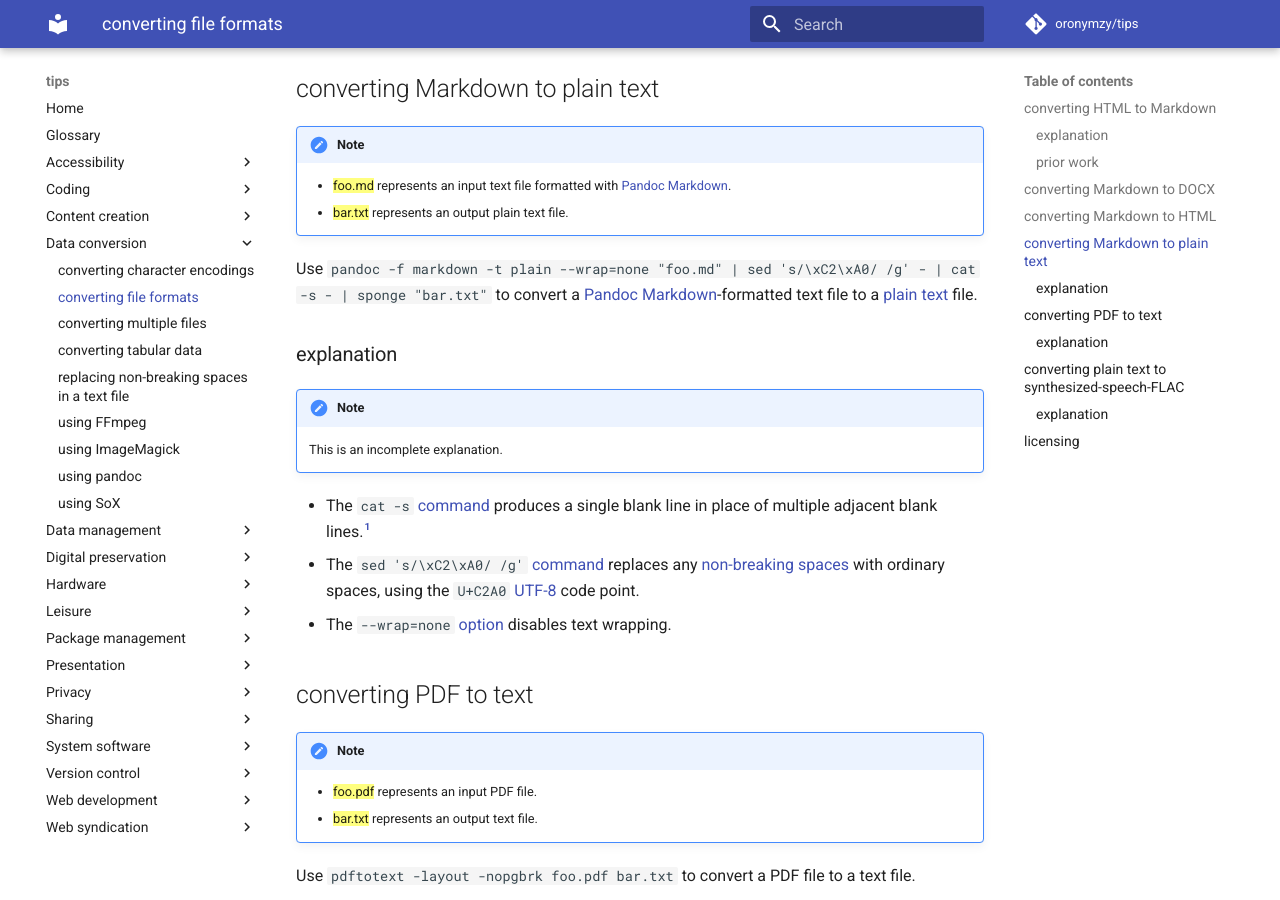
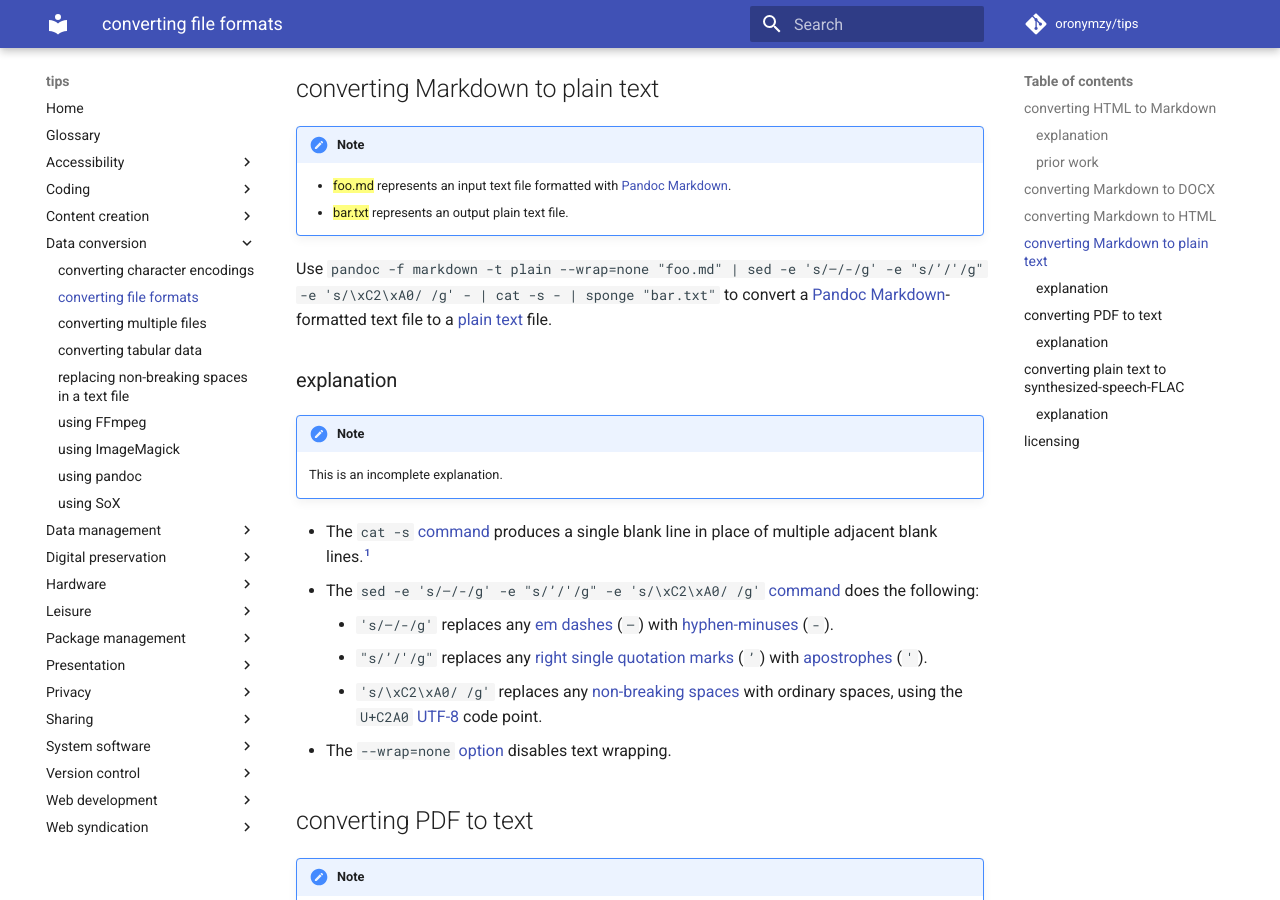
Before and after one commit to oronymzy/tips, an MkDocs documentation site: the page built from docs/cnvffmt.md, in a window 1280 px wide and 900 px high, scrolled down 2442 px. Built offline with MkDocs 1.6.1 and Material for MkDocs 9.7.7, drawn with Linux system fonts in a browser that asks for light colours; comment, search, counter and statistics services are not loaded.

Commit message:
Improve method of converting Markdown to plain text
Add content to `sed` command to replace any em dashes with
hyphen-minuses and to replace any right single quotation marks with
apostrophes.

```diff
--- a/docs/cnvffmt.md
+++ b/docs/cnvffmt.md
@@ -69,7 +69,7 @@ Use `pandoc -f markdown -t html "foo.md" -o "bar.html"` to convert a [Pandoc Mar
     - {==foo.md==} represents an input text file formatted with [Pandoc Markdown](https://pandoc.org/MANUAL.html#pandocs-markdown).
     - {==bar.txt==} represents an output plain text file.
 
-Use `pandoc -f markdown -t plain --wrap=none "foo.md" | sed 's/\xC2\xA0/ /g' - | cat -s - | sponge "bar.txt"` to convert a [Pandoc Markdown](https://pandoc.org/MANUAL.html#pandocs-markdown)-formatted text file to a [plain text](https://en.wikipedia.org/wiki/Plain_text) file.
+Use `pandoc -f markdown -t plain --wrap=none "foo.md" | sed -e 's/—/-/g' -e "s/’/'/g" -e 's/\xC2\xA0/ /g' - | cat -s - | sponge "bar.txt"` to convert a [Pandoc Markdown](https://pandoc.org/MANUAL.html#pandocs-markdown)-formatted text file to a [plain text](https://en.wikipedia.org/wiki/Plain_text) file.
 
 ### explanation
 
@@ -78,7 +78,10 @@ Use `pandoc -f markdown -t plain --wrap=none "foo.md" | sed 's/\xC2\xA0/ /g' - |
     This is an incomplete explanation.
 
 - The `cat -s` [command](https://en.wikipedia.org/wiki/Cat_(Unix)) produces a single blank line in place of multiple adjacent blank lines.[^cnvffmt1]
-- The `sed 's/\xC2\xA0/ /g'` [command](https://en.wikipedia.org/wiki/Sed) replaces any [non-breaking spaces](https://en.wikipedia.org/wiki/Non-breaking_space) with ordinary spaces, using the `U+C2A0` [UTF-8](https://en.wikipedia.org/wiki/UTF-8) code point.
+- The `sed -e 's/—/-/g' -e "s/’/'/g" -e 's/\xC2\xA0/ /g'` [command](https://en.wikipedia.org/wiki/Sed) does the following:
+    - `'s/—/-/g'` replaces any [em dashes](https://en.wiktionary.org/wiki/%E2%80%94) (`—`) with [hyphen-minuses](https://en.wiktionary.org/wiki/-) (`-`).
+    - `"s/’/'/g"` replaces any [right single quotation marks](https://en.wiktionary.org/wiki/%E2%80%99) (`’`) with [apostrophes](https://en.wiktionary.org/wiki/%27) (`'`).
+    - `'s/\xC2\xA0/ /g'` replaces any [non-breaking spaces](https://en.wikipedia.org/wiki/Non-breaking_space) with ordinary spaces, using the `U+C2A0` [UTF-8](https://en.wikipedia.org/wiki/UTF-8) code point.
 - The `--wrap=none` [option](https://pandoc.org/MANUAL.html#option--wrap) disables text wrapping.
 
 [^cnvffmt1]: <https://www.gnu.org/software/coreutils/manual/html_node/cat-invocation.html>
```
